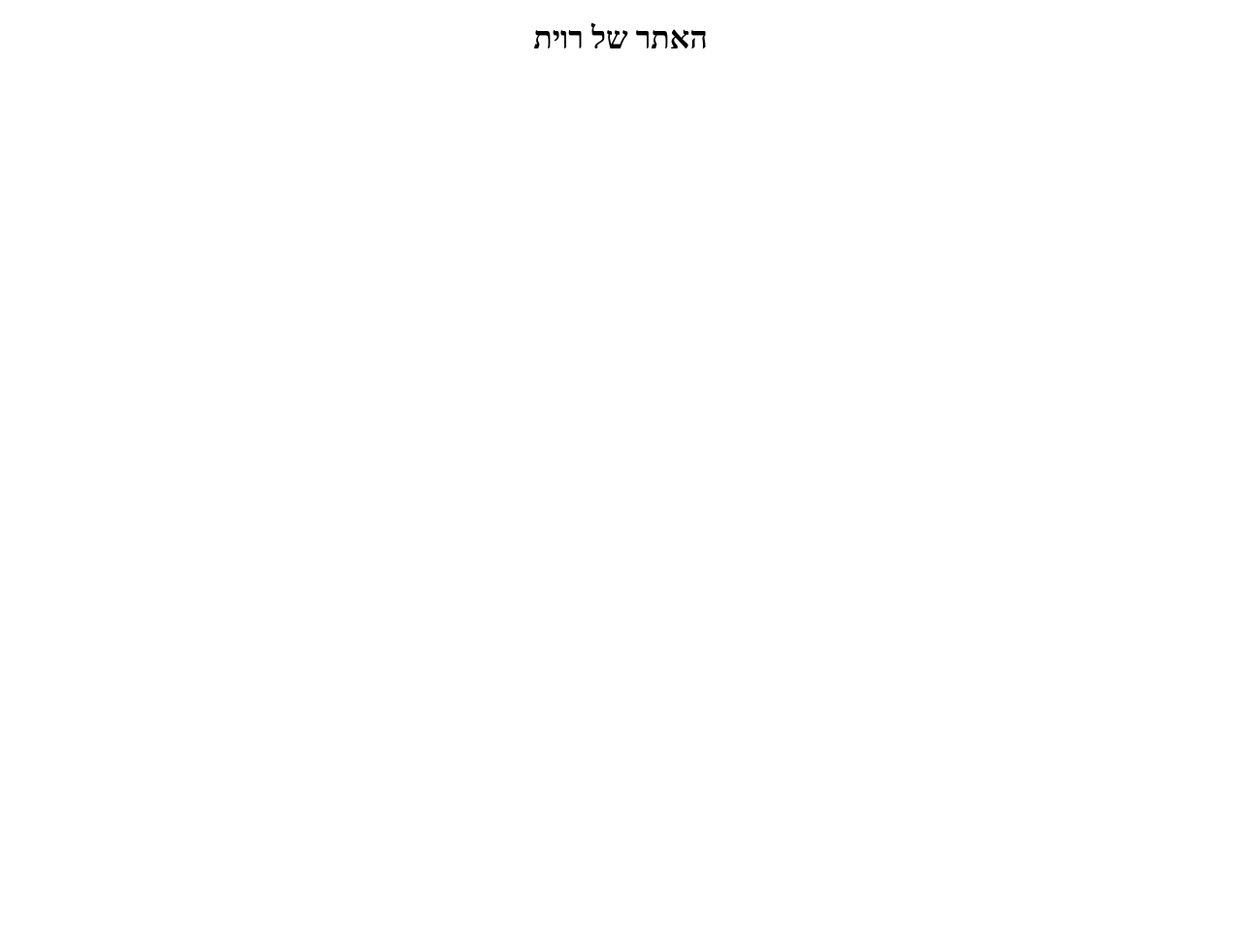
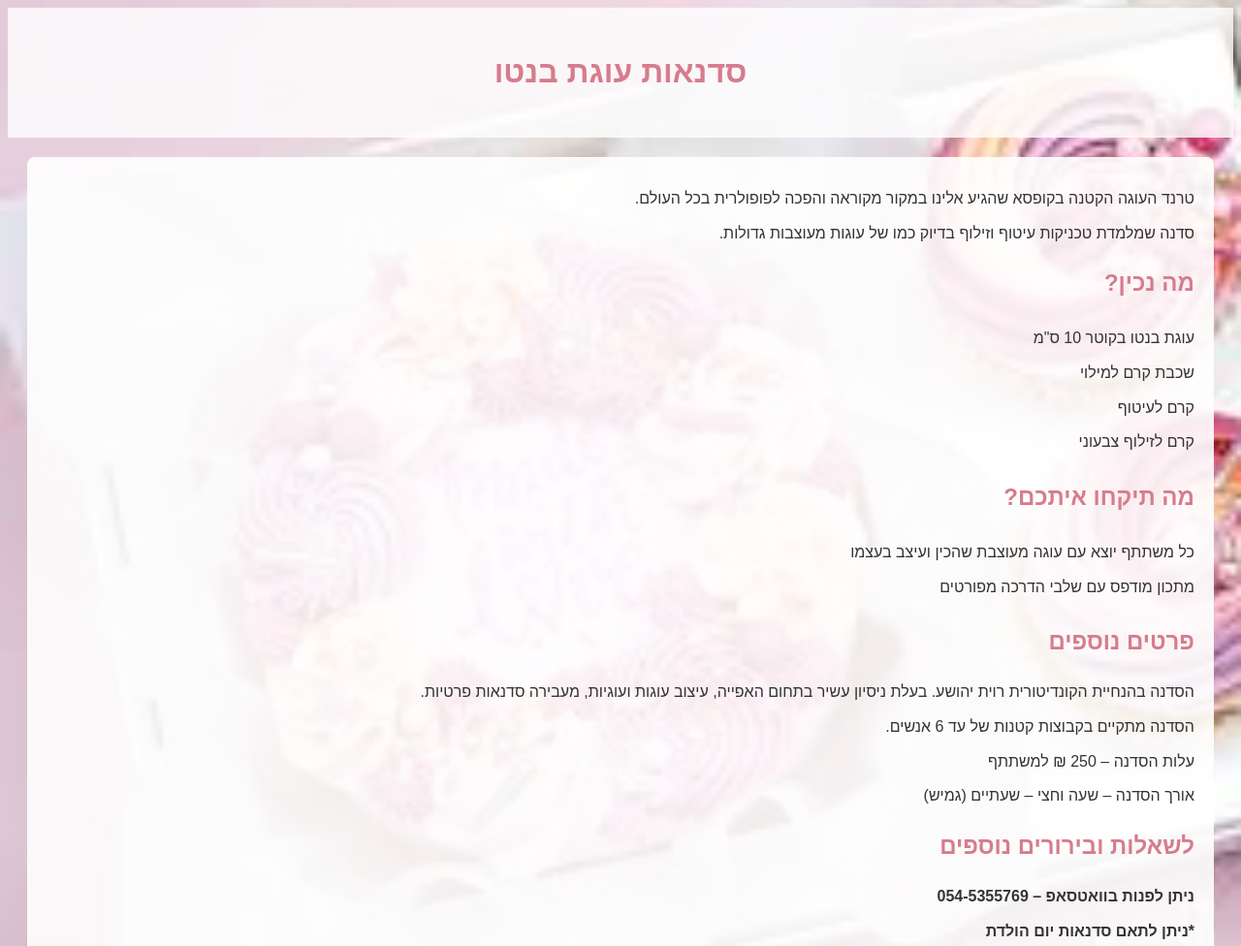
Before and after one commit to roiyeho/ravit, a plain HTML site: page index.html in a window 1280 px wide. Shown: the top 976 px of the page at 97% size. Before the commit the page ends 800 px from the top, so only its background shows below. Drawn offline with Linux system fonts and the light colour scheme.

Commit message:
Added workshop details

```diff
--- a/index.html
+++ b/index.html
@@ -1,16 +1,48 @@
 <!DOCTYPE html>
-<html lang="en">
+<html lang="he">
 <head>
-  <meta charset="UTF-8">
-  <meta name="viewport" content="width=device-width, initial-scale=1.0">
-  <title>Document</title>
-  <style>
-    h1 {
-      text-align: center;
-    }
-  </style>
+    <meta charset="UTF-8">
+    <meta name="viewport" content="width=device-width, initial-scale=1.0">
+    <title>סדנאות עוגת בנטו</title>
+    <link rel="stylesheet" href="styles.css">
 </head>
-<body dir="rtl">
-  <h1>האתר של רוית</h1>
+<body>
+    <header>
+        <h1>סדנאות עוגת בנטו</h1>
+    </header>
+    <main>
+        <section class="introduction">
+            <p>טרנד העוגה הקטנה בקופסא שהגיע אלינו במקור מקוראה והפכה לפופולרית בכל העולם.</p>
+            <p>סדנה שמלמדת טכניקות עיטוף וזילוף בדיוק כמו של עוגות מעוצבות גדולות.</p>
+        </section>
+        <section class="what-we-make">
+            <h2>מה נכין?</h2>
+            <ul>
+                <li>עוגת בנטו בקוטר 10 ס"מ</li>
+                <li>שכבת קרם למילוי</li>
+                <li>קרם לעיטוף</li>
+                <li>קרם לזילוף צבעוני</li>
+            </ul>
+        </section>
+        <section class="takeaway">
+            <h2>מה תיקחו איתכם?</h2>
+            <ul>
+                <li>כל משתתף יוצא עם עוגה מעוצבת שהכין ועיצב בעצמו</li>
+                <li>מתכון מודפס עם שלבי הדרכה מפורטים</li>
+            </ul>
+        </section>
+        <section class="details">
+            <h2>פרטים נוספים</h2>
+            <p>הסדנה בהנחיית הקונדיטורית רוית יהושע. בעלת ניסיון עשיר בתחום האפייה, עיצוב עוגות ועוגיות, מעבירה סדנאות פרטיות.</p>
+            <p>הסדנה מתקיים בקבוצות קטנות של עד 6 אנשים.</p>
+            <p>עלות הסדנה – 250 ₪ למשתתף</p>
+            <p>אורך הסדנה – שעה וחצי – שעתיים (גמיש)</p>
+        </section>
+        <section class="contact">
+            <h2>לשאלות ובירורים נוספים</h2>
+            <p>ניתן לפנות בוואטסאפ – 054-5355769</p>
+            <p>*ניתן לתאם סדנאות יום הולדת</p>
+        </section>
+    </main>
 </body>
 </html>
--- /dev/null
+++ b/styles.css
@@ -0,0 +1,43 @@
+body {
+  font-family: 'Arial', sans-serif;
+  background-image: url('images/bento_cake.jpg');
+  background-size: cover;
+  color: #333;
+  line-height: 1.6;
+  direction: rtl;
+  text-align: right;
+}
+
+header {
+  background: rgba(255, 255, 255, 0.8);
+  padding: 20px;
+  text-align: center;
+}
+
+main {
+  background: rgba(255, 255, 255, 0.9);
+  margin: 20px;
+  padding: 20px;
+  border-radius: 8px;
+}
+
+h1, h2 {
+  color: #d67c8c;
+}
+
+ul {
+  list-style-type: none;
+  padding: 0;
+}
+
+li {
+  padding: 5px 0;
+}
+
+.introduction p, .details p, .contact p {
+  margin: 10px 0;
+}
+
+.contact p {
+  font-weight: bold;
+}
```
Also changed, not shown: images/bento_cake.jpg (added).
